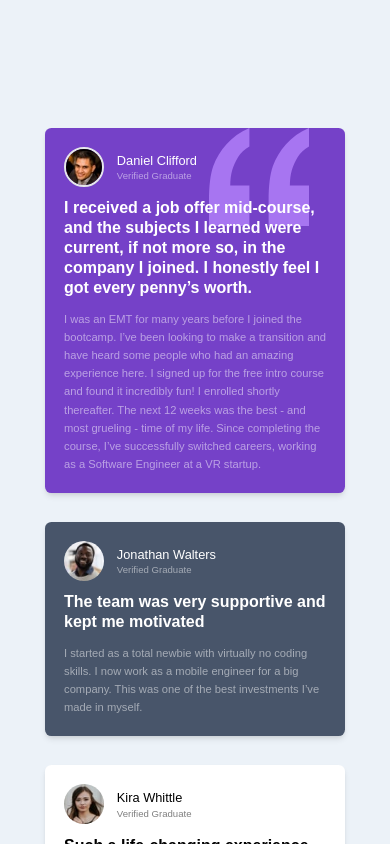
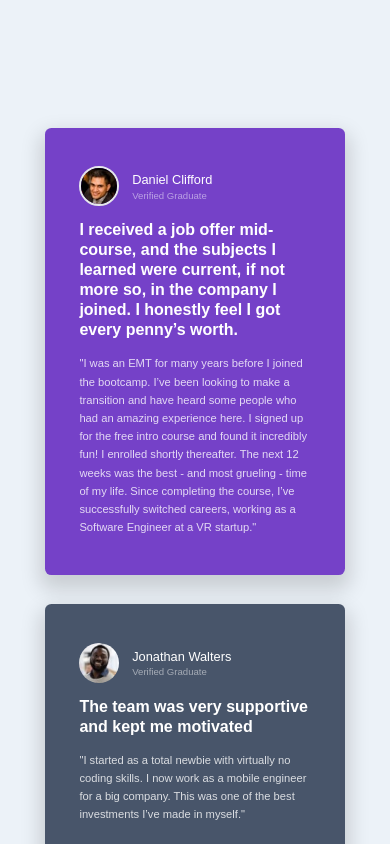
Before and after one commit to BinongoIsrael/testimonials-grid-section, a Next.js app: page / in a window 390 px wide. Shown: the top 844 px of the page. Built offline with nearby package versions, Linux system fonts and the light colour scheme.

Commit message:
style(TestimonialCard): adjust color, margin, and padding for consistency and responsiveness

```diff
--- a/src/components/TestimonialCard.tsx
+++ b/src/components/TestimonialCard.tsx
@@ -33,11 +33,11 @@ const TestimonialCard: React.FC<TestimonialCardProps> = ({
 
   return (
     <div
-      className={`flex flex-col gap-3.5 rounded-lg p-6 md:p-8 shadow-md ${
+      className={`flex flex-col gap-[14px] rounded-lg px-[2.7rem] py-[3rem] shadow-[0_10px_20px_5px_rgba(0,0,0,0.15)] ${
         variantStyles[variant]
       } ${
         hasQuoteBg
-          ? "bg-quotation-pattern bg-no-repeat bg-[top_right_18%] bg-[length:100px_auto]"
+          ? "md:bg-quotation-pattern md:bg-no-repeat md:bg-[top_right_14%] md:bg-[length:100px_auto]"
           : ""
       } ${className}`}
     >
@@ -57,7 +57,15 @@ const TestimonialCard: React.FC<TestimonialCardProps> = ({
         </div>
       </div>
       <h2 className="text-xl font-semibold leading-tight">{highlight}</h2>
-      <p className="text-sm opacity-50 leading-relaxed">{content}</p>
+      <p
+        className={`text-sm leading-relaxed ${
+          variant === "white" || variant === "light-gray"
+            ? "opacity-50"
+            : "opacity-80"
+        }`}
+      >
+        "{content}"
+      </p>
     </div>
   );
 };
```
